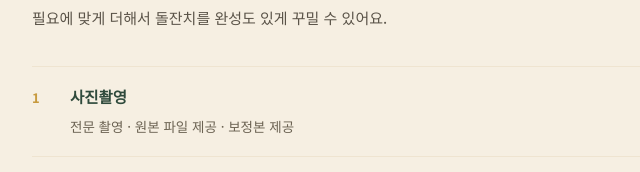
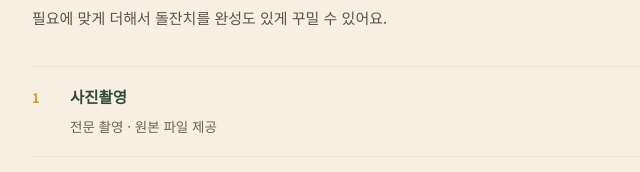
Before and after one commit to kikithsu1004-sudo/partyhoo-doljanchi, a plain HTML site: page index.html in a window 1280 px wide. Shown: the part 6576-6748 px from the top of the page, 256-896 px from the left. Drawn offline with Linux system fonts and the light colour scheme.

Commit message:
Remove retouched-photo mention from photo option
Co-Authored-By: Claude Opus 5.5 <noreply@anthropic.com>
Claude-Session: https://claude.ai/code/session_016PPMt2XMSPoHNzYjZQBPt8

```diff
--- a/index.html
+++ b/index.html
@@ -691,7 +691,7 @@
         <div class="addon-num">1</div>
         <div class="addon-body">
           <div class="addon-name">사진촬영</div>
-          <div class="addon-desc">전문 촬영 · 원본 파일 제공 · 보정본 제공</div>
+          <div class="addon-desc">전문 촬영 · 원본 파일 제공</div>
         </div>
         <div class="addon-price">35만원</div>
       </div>
```
